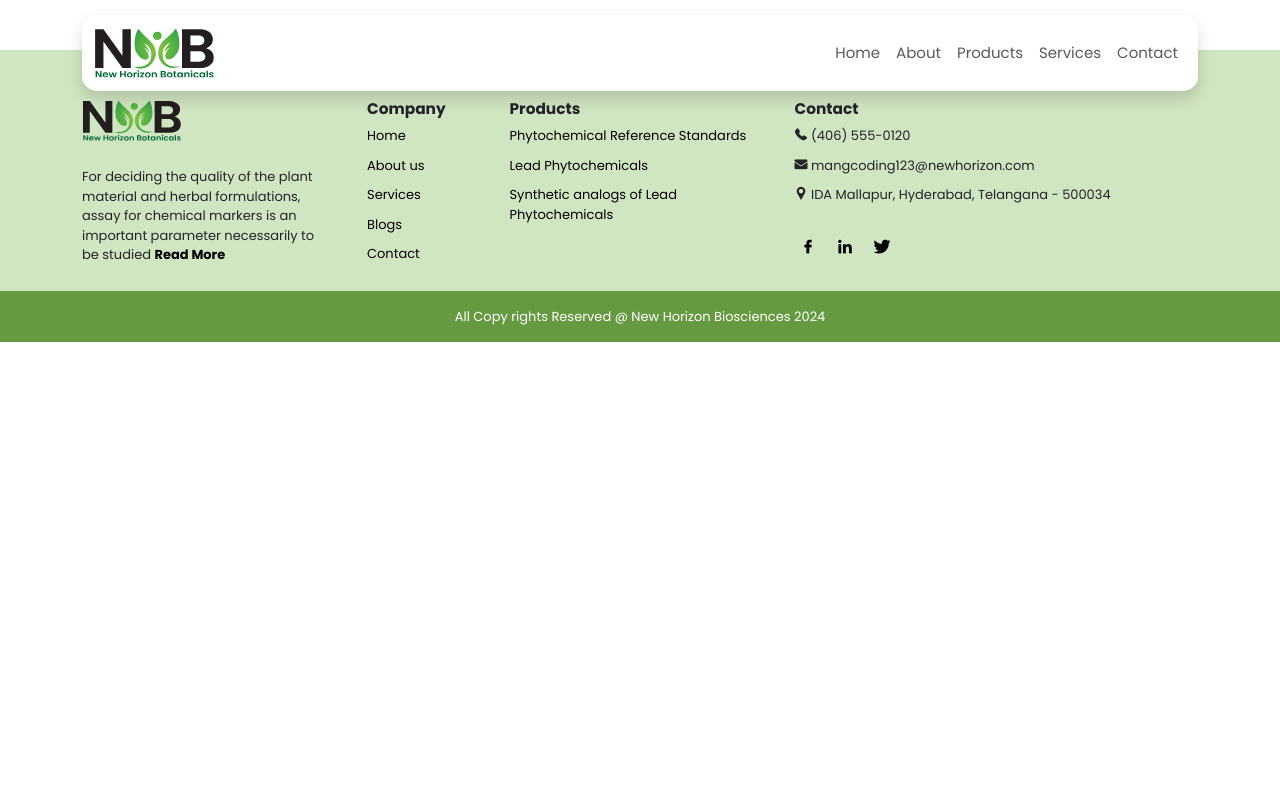
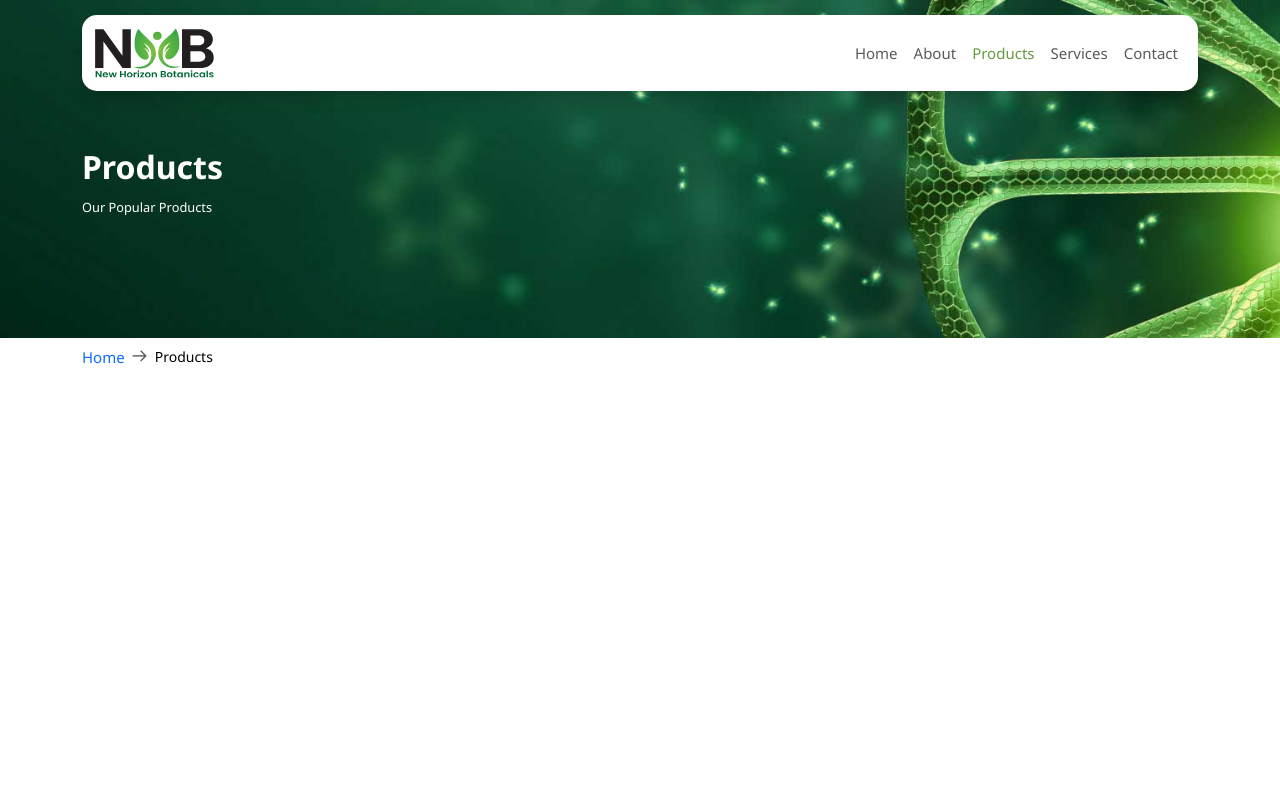
Before and after one commit to praveengupthanandipati/new-horizon, a React (Create React App) app: page /Products in a window 1280 px wide. Shown: the top 800 px of the page. Built offline with nearby package versions, Linux system fonts and the light colour scheme.

Commit message:
product page initialize

```diff
--- a/src/App.js
+++ b/src/App.js
@@ -4,8 +4,8 @@ import Footer from "./includes/Footer";
 import Home from "./pages/Home";
 import About from "./pages/About";
 import Services from "./pages/Services";
+import Products from "./pages/Products";
 import Contact from "./pages/Contact";
-
 
 function App() {
   return (
@@ -15,7 +15,8 @@ function App() {
         <Routes>
           <Route exact path="/" Component={Home} />
           <Route exact path="About" Component={About} />
-          <Route exact path="Services" Component={Services}/>
+          <Route exact path="Products" Component={Products} />
+          <Route exact path="Services" Component={Services} />
           <Route exact path="Contact" Component={Contact} />
         </Routes>
         <Footer />
--- a/src/assets/styles/_mixins.scss
+++ b/src/assets/styles/_mixins.scss
@@ -13,7 +13,9 @@
   -moz-font-smoothing: antialiased;
   margin: 0;
   padding: 0;
-  font-family: "Poppins", sans-serif;
+  // font-family: "Poppins", sans-serif;
+  font-family: "Noto Sans", sans-serif;
+
   font-size: $fsize;
 }
 
--- a/src/assets/styles/main.scss
+++ b/src/assets/styles/main.scss
@@ -1,6 +1,7 @@
 @import "./mixins";
 @import "./variables";
-@import url("https://fonts.googleapis.com/css2?family=Poppins:wght@200;300;400;500;600;700;800;900&display=swap");
+// @import url("https://fonts.googleapis.com/css2?family=Poppins:wght@200;300;400;500;600;700;800;900&display=swap");
+@import url("https://fonts.googleapis.com/css2?family=Noto+Sans:wght@200;400;600;700&display=swap");
 //swiper styles
 
 body {
@@ -21,6 +22,11 @@ h1 {
 
 a {
   text-decoration: none;
+}
+
+p {
+  font-size: clamp(0.8rem, 1vw, 1rem);
+  line-height: 1.7rem;
 }
 
 .link {
@@ -57,6 +63,10 @@ header {
     margin-top: 15px;
     border-radius: 15px;
     @include transition(all 0.5s ease);
+
+    .nav-link.active {
+      color: map-get($colors, primary);
+    }
   }
   .navbar-brand {
     img {
@@ -111,9 +121,6 @@ header {
         h2 {
           font-size: clamp(1rem, 2.5vw, 2.5rem);
         }
-        p {
-          font-size: clamp(0.7rem, 1.1vw, 1.1rem);
-        }
       }
     }
   }
@@ -127,9 +134,6 @@ header {
   .highlets-col {
     .h5 {
       font-size: clamp(1.1rem, 1.3vw, 1.3rem);
-    }
-    p {
-      font-size: clamp(0.8rem, 1vw, 1rem);
     }
     @include max(map-get($breakpoints, "lg")) {
       margin-bottom: 15px;
@@ -153,7 +157,7 @@ header {
     letter-spacing: 2px;
   }
   h3 {
-    font-size: clamp(1rem, 1.5vw, 1.5rem);
+    font-size: clamp(1.1rem, 1.7vw, 1.7rem);
     color: map-get($colors, black);
   }
 }
@@ -196,7 +200,8 @@ header {
         font-size: clamp(1.5rem, 3vw, 3rem);
       }
       p {
-        font-size: clamp(0.7rem, 1vw, 1rem);
+        font-size: clamp(0.8rem, 1vw, 1rem);
+        line-height: 1.7rem;
       }
     }
   }
@@ -225,12 +230,13 @@ header {
       border-bottom-right-radius: 15px;
 
       h4 {
-        font-size: clamp(0.8rem, 1.1vw, 1.1rem);
-        padding-bottom: 5px;
+        font-size: clamp(0.8rem, 1.2vw, 1.2rem);
+        padding-bottom: 10px;
         margin: 0;
       }
       p {
-        font-size: clamp(0.6rem, 0.8vw, 0.8rem);
+        font-size: clamp(0.8rem, 0.9vw, 0.9rem);
+        line-height: 1.4rem;
         padding: 0;
         margin: 0;
       }
@@ -284,9 +290,6 @@ header {
     h5 {
       font-size: clamp(1rem, 1.3vw, 1.3rem);
     }
-    p {
-      font-size: clamp(0.6rem, 0.9vw, 0.9rem);
-    }
   }
 }
 
@@ -304,18 +307,20 @@ header {
 }
 
 footer {
-  font-size: $fsize - 2;
+  font-size: $fsize;
   margin-top: 50px;
   background: lighten(map-get($colors, primary), 40%);
   padding: 50px 0 0 0;
 
   .footer-col-title {
     font-size: clamp(0.8rem, 1.2vw, 1.2rem);
+    padding-bottom: 15px;
   }
   a {
     color: map-get($colors, black);
     margin-bottom: 10px;
     display: inline-block;
+    text-decoration: underline;
 
     &:hover {
       color: map-get($colors, primary);
@@ -323,15 +328,19 @@ footer {
   }
   .contacts {
     li {
-      margin-bottom: 10px;
+      margin-bottom: 20px;
     }
   }
   .social {
     a {
-      font-size: $fsize + 2;
+      font-size: $fsize + 5;
       margin-right: 10px;
       padding: 5px;
+      text-decoration: none;
     }
+  }
+  .bottomFooter {
+    margin-top: 25px;
   }
 }
 
@@ -361,7 +370,7 @@ footer {
     min-height: 500px;
     p {
       font-size: clamp(0.8rem, 1vw, 1rem);
-      line-height: 1.5vw;
+      line-height: 1.8rem;
     }
     .h2 {
       position: relative;
--- a/src/includes/Header.js
+++ b/src/includes/Header.js
@@ -56,7 +56,7 @@ function Header() {
                     </NavLink>
                   </li>
                   <li className="nav-item">
-                    <NavLink className="nav-link" to="" tabindex="-1">
+                    <NavLink className="nav-link" to="/Products" tabindex="-1">
                       Products
                     </NavLink>
                   </li>
--- a/src/pages/About.js
+++ b/src/pages/About.js
@@ -54,7 +54,7 @@ function About() {
                   </figure>
                 </div>
                 <div className="col-md-6 align-self-center">
-                  <h2 className="h2 font-semibold font-black pb-2">
+                  <h2 className="h2 font-bold font-black pb-2">
                     We’ll Ensure You Alwasy Get Best Results.
                   </h2>
                   <h5 className="h5 font-primary font-semibold">
@@ -62,7 +62,7 @@ function About() {
                     hub of India.
                   </h5>
                   <p>
-                    . Incorporated with a very humble approach dedicated to
+                    Incorporated with a very humble approach dedicated to
                     research and development of Phytochemicals. New product
                     development and market oriented research is our main focus
                     and thrust. Our vast natural resource combined with
@@ -84,7 +84,7 @@ function About() {
                   <img src={about02} alt="" className="img-fluid w-100 mb-4" />
                 </div>
                 <div className="col-md-6 align-self-center">
-                  <h2 className="h2 font-semibold font-black pb-2">
+                  <h2 className="h2 font-bold font-black pb-2">
                     Exploring the Frontiers of Life and Discovery
                   </h2>
                   <p>
--- a/src/pages/Products.js
+++ b/src/pages/Products.js
@@ -1,7 +1,39 @@
 import React from "react";
+import { NavLink } from "react-router-dom";
 
 function Products() {
-  return <div></div>;
+  const pageTitle = "Products";
+  const pageIntro = "Our Popular Products";
+  return (
+    <div>
+      <section className="subPage">
+        <div className="subPageHeader">
+          <div className="container">
+            <div className="row pt-5">
+              <div className="col-lg-6 col-md-10">
+                <h1 className="h1 font-bold">{pageTitle}</h1>
+                <p>{pageIntro}</p>
+              </div>
+            </div>
+          </div>
+        </div>
+        <div className="subPageMain">
+          <div className="container">
+            <nav aria-label="breadcrumb">
+              <ol class="breadcrumb my-2">
+                <li class="breadcrumb-item">
+                  <NavLink to="/">Home</NavLink>
+                </li>
+                <li class="breadcrumb-item active" aria-current="page">
+                  {pageTitle}
+                </li>
+              </ol>
+            </nav>
+          </div>
+        </div>
+      </section>
+    </div>
+  );
 }
 
 export default Products;
--- a/src/pages/Services.js
+++ b/src/pages/Services.js
@@ -61,7 +61,7 @@ function Services() {
             </div>
             <div className="row">
               <div className="col-md-12">
-                <h5 className="font-semibold font-primary">Advantages:</h5>
+                <h5 className="font-bold font-primary">Advantages:</h5>
                 <ul className="list-items pt-2">
                   <li>
                     <strong>Targeted Drug Discovery:</strong> Researchers can
@@ -103,7 +103,7 @@ function Services() {
                 <img src={about02} alt="" className="img-fluid w-100 mb-4" />
               </div>
               <div className="col-md-6 align-self-center">
-                <h2 className="h2 font-semibold font-black pb-2">
+                <h2 className="h2 font-bold font-black pb-2">
                   Technical services
                 </h2>
                 <p>
```
